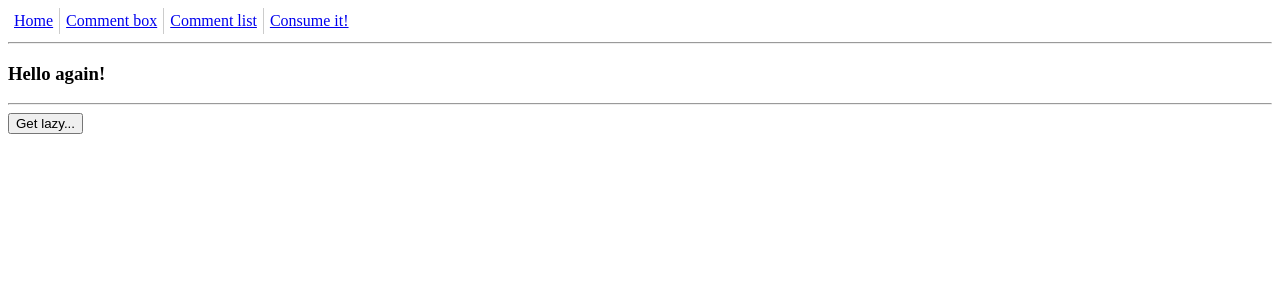
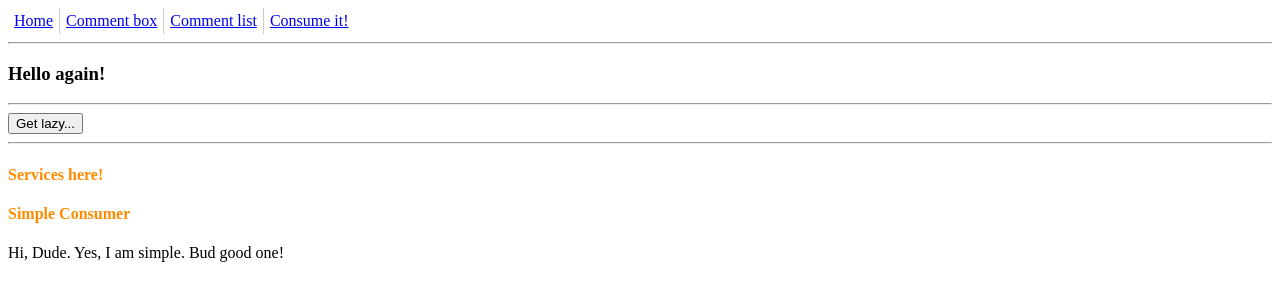
Before and after one commit to srgg6701/Advanced-React-Exercises, a React (Create React App) app: page / in a window 1280 px wide. Shown: the top 300 px of the page. Built offline with nearby package versions, Linux system fonts and the light colour scheme.

Commit message:
Starting use simple HOC.

```diff
--- a/src/components/App.jsx
+++ b/src/components/App.jsx
@@ -1,9 +1,12 @@
 import React, { Suspense } from 'react'
 import { Route, Link } from 'react-router-dom'
 import setLinksData from './Menu'
+import Service from './Services/'
+import SimpleConsumer from './Consumer/SimpleConsumer'
 import './App.css'
 
 const BigStory = React.lazy(() => import('./BigStory'));
+const Consumer = Service(SimpleConsumer);
 
 export default class App extends React.Component {
     constructor() {
@@ -40,6 +43,9 @@ export default class App extends React.Component {
                         <BigStory countMe={this.getCounted} />
                     </Suspense>
                 }
+                <hr/>
+                <h4>Services here!</h4>
+                <Consumer />
             </React.Fragment>
         )
     }
--- /dev/null
+++ b/src/components/Consumer/SimpleConsumer.jsx
@@ -0,0 +1,14 @@
+import React, { Component } from 'react'
+
+export default class SimpleConsumer extends Component {
+    render() {
+        return (
+            <React.Fragment>
+                <h4>Simple Consumer</h4>
+                <div>
+                    Hi, Dude. Yes, I am simple. Bud good one!
+                </div>
+            </React.Fragment>
+        )
+    }
+}
```
